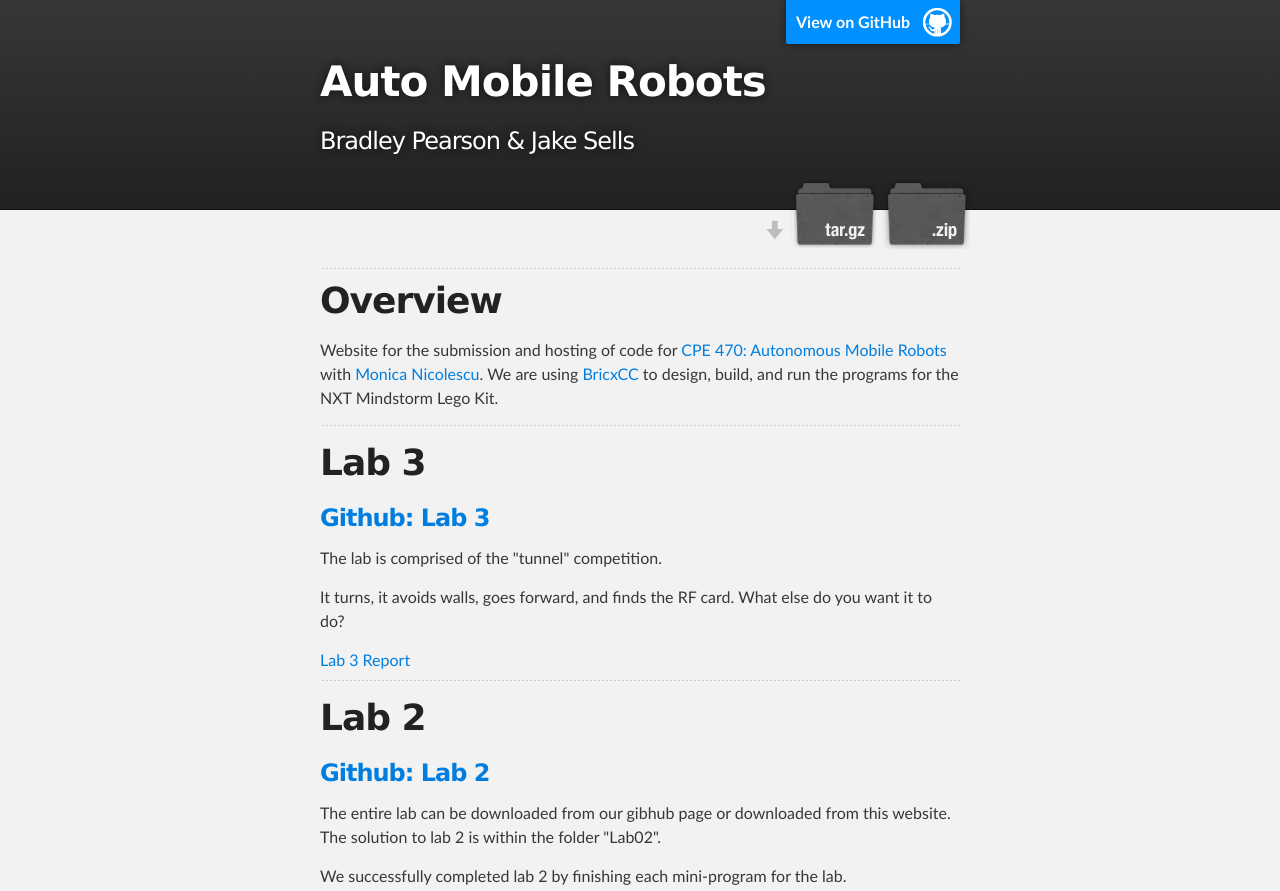
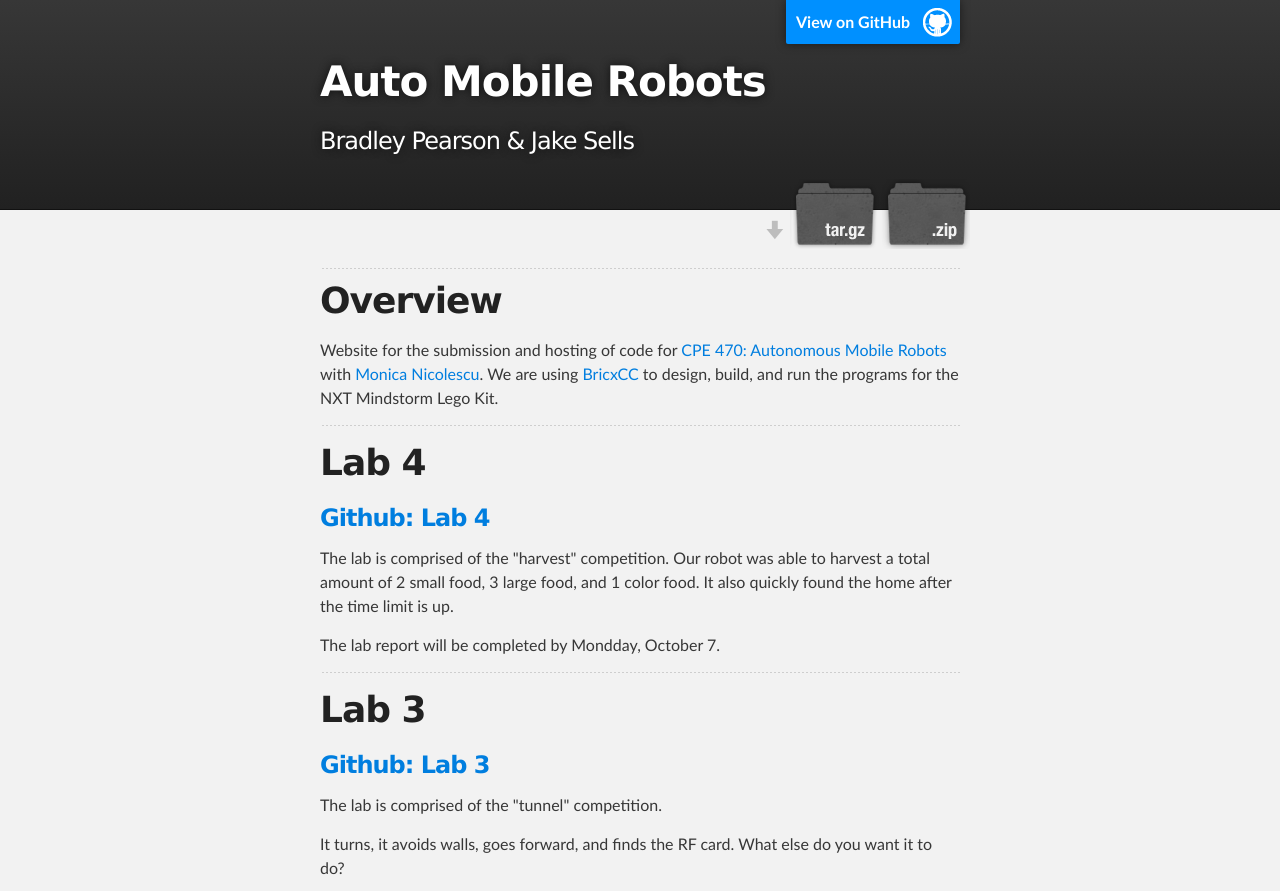
Before and after one commit to jakecsells/AutoMobileRobots, a plain HTML site: page index.html in a window 1280 px wide. Shown: the top 891 px of the page. Drawn offline with Linux system fonts and the light colour scheme.

Commit message:
Added section for lab 4

```diff
--- a/index.html
+++ b/index.html
@@ -32,22 +32,36 @@
     <div id="main_content_wrap" class="outer">
       <section id="main_content" class="inner">
         <h1>
+
+<!-- OVERVIEW-->
 <hr>
 <a name="overview" class="anchor" href="#overview"><span class="octicon octicon-link"></span></a>Overview</h1>
 
 <p>Website for the submission and hosting of code for <a href="http://www.cse.unr.edu/%7Emonica/Courses/CPE470-670/index.html">CPE 470: Autonomous Mobile Robots</a> with <a href="http://www.cse.unr.edu/%7Emonica/">Monica Nicolescu</a>. We are using <a href="http://bricxcc.sourceforge.net/">BricxCC</a> to design, build, and run the programs for the NXT Mindstorm Lego Kit.</p>
+
+<!-- LAB FOUR-->
+<hr>
+<h1>
+<a name="lab-4" class="anchor" href="#lab-4"><span class="octicon octicon-link"></span></a>Lab 4</h1>
+<h3>
+<a name="github-lab-4" class="anchor" href="#github-lab-4"><span class="octicon octicon-link"></span></a><a href="https://github.com/jakecsells/AutoMobileRobots/tree/master/Lab04">Github: Lab 4</a>
+</h3>
+<p>The lab is comprised of the "harvest" competition. Our robot was able to harvest a total amount of 2 small food, 3 large food, and 1 color food. It also quickly found the home after
+the time limit is up.</p>
+<p>The lab report will be completed by Mondday, October 7.</p>
+
+<!-- LAB THREE-->
 <hr>
 <h1>
 <a name="lab-3" class="anchor" href="#lab-3"><span class="octicon octicon-link"></span></a>Lab 3</h1>
-
 <h3>
 <a name="github-lab-3" class="anchor" href="#github-lab-3"><span class="octicon octicon-link"></span></a><a href="https://github.com/jakecsells/AutoMobileRobots/tree/master/Lab03">Github: Lab 3</a>
 </h3>
-
 <p>The lab is comprised of the "tunnel" competition.</p>
-
 <p>It turns, it avoids walls, goes forward, and finds the RF card. What else do you want it to do?</p>
 <a href="https://docs.google.com/file/d/0B7rqoujRju9bZnVYclZHeVVMdzQ/edit?usp=drive_web">Lab 3 Report</a>
+
+<!-- LAB TWO-->
 <hr>
 <h1>
 <a name="lab-2" class="anchor" href="#lab-2"><span class="octicon octicon-link"></span></a>Lab 2</h1>
@@ -91,6 +105,7 @@
 <span class="p">}</span>
 </pre></div>
 
+<!-- LAB ONE-->
 <hr>
 <h1>
 <a name="lab-1" class="anchor" href="#lab-1"><span class="octicon octicon-link"></span></a>Lab 1</h1>
```
